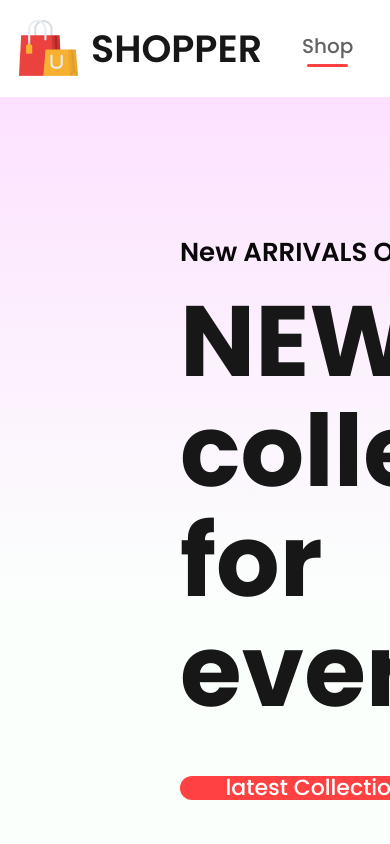
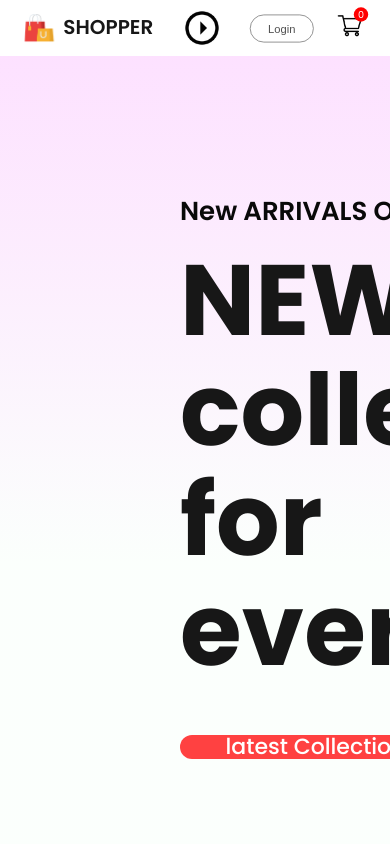
Before and after one commit to hazemmohsen2000/E-commerce, a React (Create React App) app: page / in a window 390 px wide. Shown: the top 844 px of the page. Built offline with nearby package versions, Linux system fonts and the light colour scheme.

Commit message:
navbar media queries

```diff
--- a/src/Components/Navbar/Navbar.css
+++ b/src/Components/Navbar/Navbar.css
@@ -3,6 +3,7 @@
     justify-content: space-around;
     padding: 16px;
     box-shadow: 0 1px 3px -2px black ;
+    align-items: center;
 }
 .nav-logo{
     display: flex;
@@ -76,3 +77,104 @@
      text-decoration: none;
     color : #626262;
 }
+.nav-dropdown{
+        display: none;
+
+}
+/*media queries*/
+@media(max-width : 1280px){
+    .navbar{
+        padding : 12px 50px ;
+    }
+    .nav-logo img {
+        width : 40px;
+    }
+    .nav-logo p  {
+        font-size: 25px ;
+    }
+    .nav-menu {
+        gap : 30px ;
+        font-size: 16px;
+    }
+    .nav-login-cart {
+        gap : 30px ;
+
+    }
+    .nav-login-cart button  {
+        width: 120px;
+        height: 45px;
+        font-size: 16px ;
+    }
+    .nav-cart-count {
+        margin-left: -40px;
+        font-size: 12px;
+    }
+}
+@media(max-width : 1024px){
+    .navbar{
+        padding: 12px 30px;
+    }
+    .nav-menu {
+        gap : 25px ;
+        font-size: 14px;
+    }
+    .nav-login-cart button  {
+        width: 80px;
+        height: 35px;
+        font-size: 14px ;
+    }
+    .nav-cart-count {
+        width: 18px;
+        height: 18px;
+    }
+    .nav-login-cart img  {
+        width: 30px;
+
+    }
+
+}
+@media(max-width : 800px) {
+    .navbar {
+        padding : 10px 0px ;
+    }
+    .nav-dropdown{
+        display : block ;
+        width : 40px ;
+        rotate : -90deg;
+        transition: 0.5s;
+    }
+    .nav-menu  {
+        display: none;
+        height : 50px ;
+        width: 100%;
+        position: absolute;
+        background-color: white ;
+        justify-content: center;
+        top : 50px ;
+        transition:  0.5s;
+    }
+    .nav-menu-visible{
+        display : flex ;
+
+    }
+    .nav-dropdown.open  {
+        transform:rotate(90deg) ;
+    }
+
+}
+@media(max-width : 500px){
+    .navbar {
+        padding: 8px 0px;
+        gap : 0 ;
+    }
+    .nav-logo{
+        transform: scale(0.8);
+    }
+    .nav-menu{
+        height : 70px ;
+        top : 50px ;
+    }
+    .nav-login-cart{
+        transform: scale(0.8);
+    }
+}
--- a/src/Components/Navbar/Navbar.jsx
+++ b/src/Components/Navbar/Navbar.jsx
@@ -1,20 +1,28 @@
-import React, {useContext, useState} from 'react'
+import React, {useContext, useRef, useState} from 'react'
 import './Navbar.css'
 import logo from '../Assets/logo.png'
 import cart_icon from '../Assets/cart_icon.png'
 import { Link } from 'react-router-dom'
 import { ShopContext } from '../../Context/ShopContext'
+import nav_dropdown from '../Assets/arrow-drop-down-circle.png'
 function Navbar() {
 
     const [menu ,setMenu] = useState("shop")
     const {getTotalCartItems} = useContext(ShopContext);
+    const menuRef = useRef();
+
+    const dropdown_toggle = (e) => {
+        menuRef.current.classList.toggle('nav-menu-visible')
+        e.target.classList.toggle('open')
+    }
   return (
     <div className='navbar'>
         <div className='nav-logo'>
             <img src={logo} alt="Website logo" />
             <p>SHOPPER</p>
         </div>
-        <ul className="nav-menu">
+        <img className='nav-dropdown' src={nav_dropdown} onClick={dropdown_toggle} alt="arrow drop down menu" />
+        <ul ref={menuRef} className="nav-menu">
             <li onClick={()=>{setMenu("shop")}}><Link to="/">Shop</Link> {menu === "shop" ? <hr/> : <></>}</li>
             <li onClick={()=>{setMenu("mens")}}><Link to="/mens">Men</Link> {menu === "mens" ? <hr/> : <></>}</li>
             <li onClick={()=>{setMenu("womans")}}> <Link to="/womans">Woman</Link> {menu === "womans" ? <hr/> : <></>}</li>
```
Also changed, not shown: src/Components/Assets/arrow-drop-down-circle.png (added).
